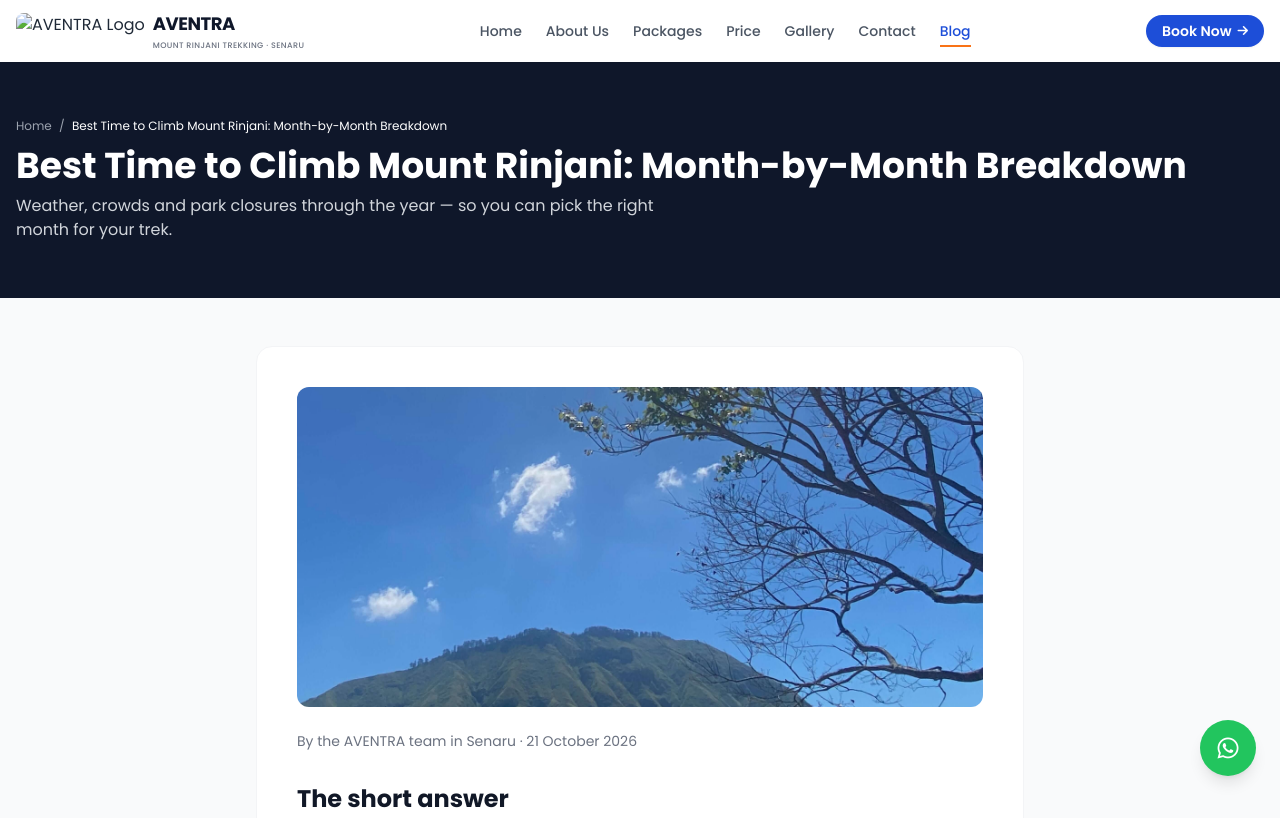
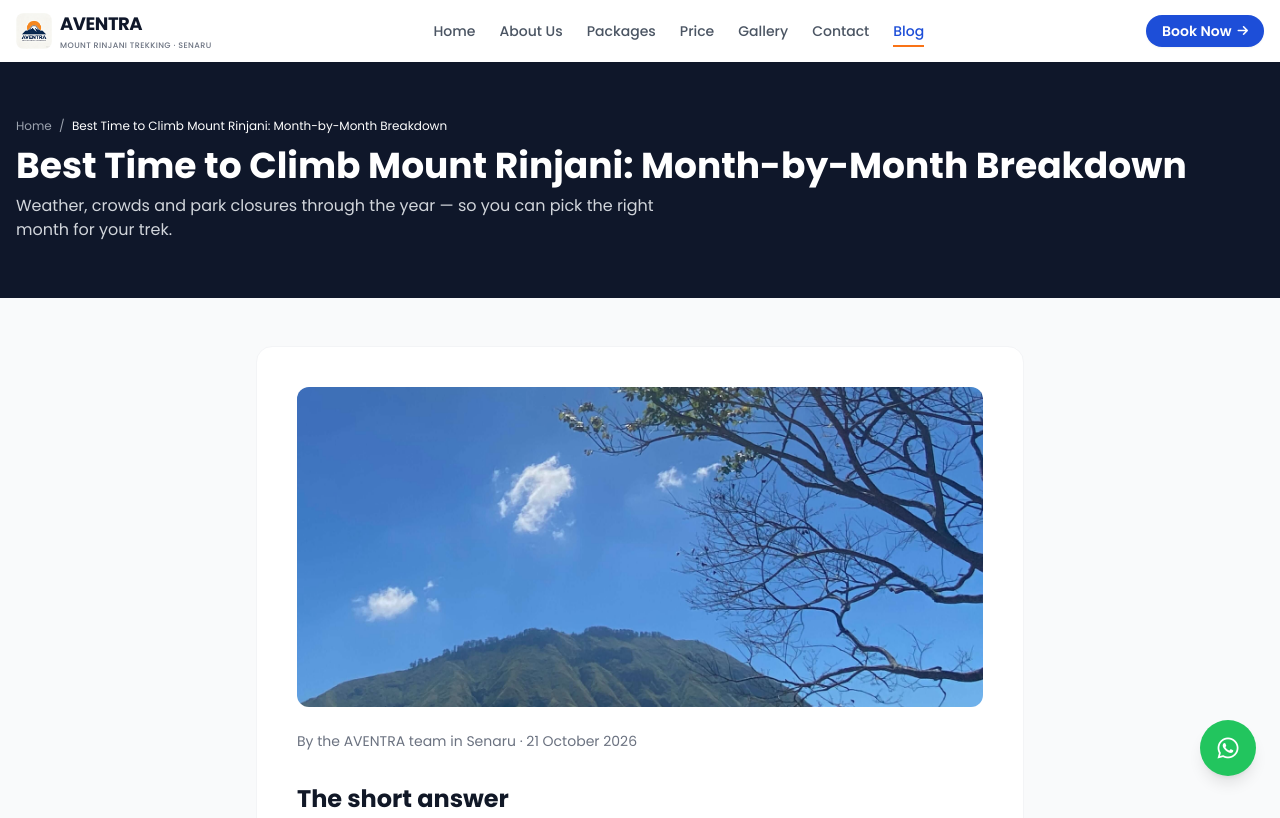
Before and after one commit to transportkita/transportkita.github.io., a plain HTML site: page best-time-to-climb-rinjani.html in a window 1280 px wide. Shown: the top 818 px of the page. Drawn offline with nearby package versions, Linux system fonts and the light colour scheme.

Commit message:
Fix HTML formatting for logo image tag

```diff
--- a/best-time-to-climb-rinjani.html
+++ b/best-time-to-climb-rinjani.html
@@ -76,7 +76,7 @@
     <header class="bg-white shadow-sm sticky top-0 z-50">
         <div class="container mx-auto px-4 py-1.5 md:py-2.5 flex justify-between items-center gap-4">
             <a href=f"index.html" class="flex items-center gap-2 shrink-0">
-                <img src=f"images/logo.png" alt="AVENTRA Logo" class="h-7 md:h-9 w-auto rounded-lg">
+                <img src="images/logo.png" alt="AVENTRA Logo" class="h-7 md:h-9 w-auto rounded-lg">
                 <div>
                     <p class="text-base md:text-lg font-bold text-dark tracking-tight leading-none">AVENTRA</p>
                     <p class="text-[7px] md:text-[8px] text-gray-500 font-medium uppercase tracking-wider mt-0.5">Mount Rinjani Trekking · Senaru</p>
```
